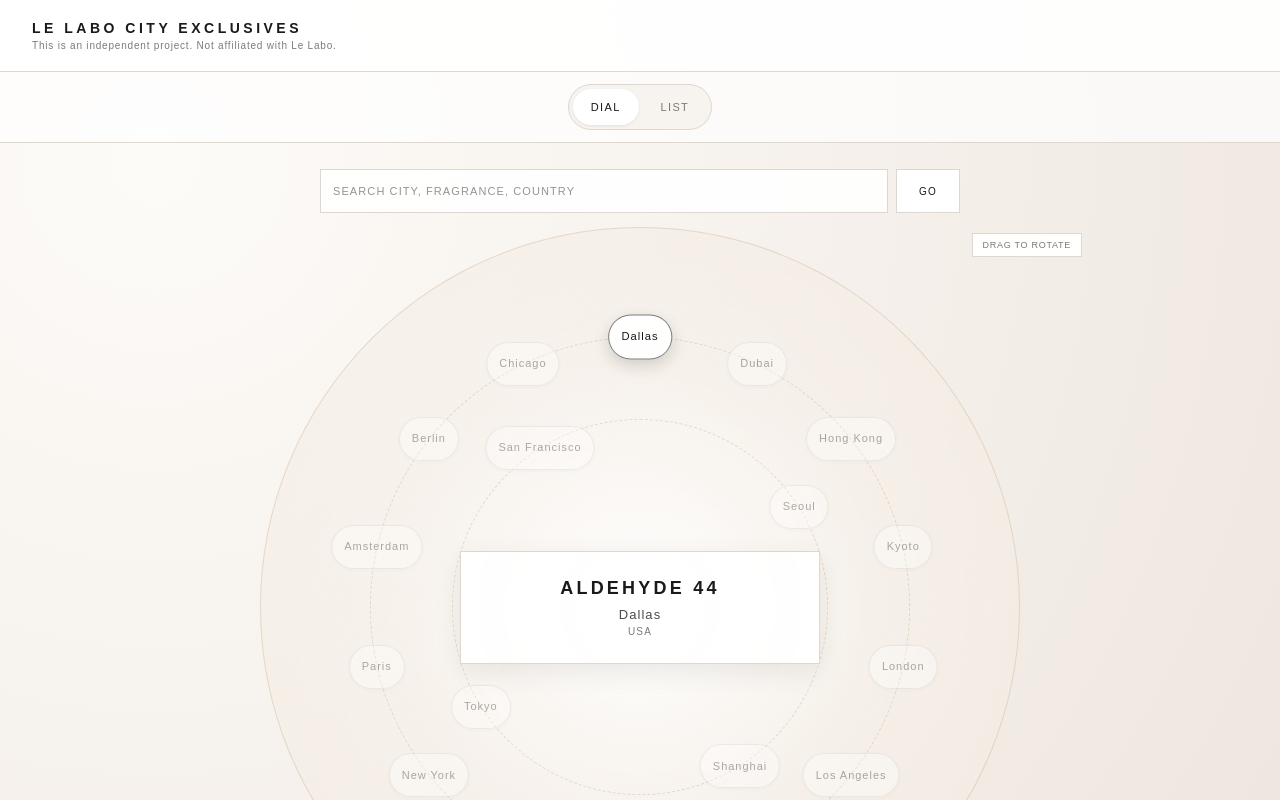
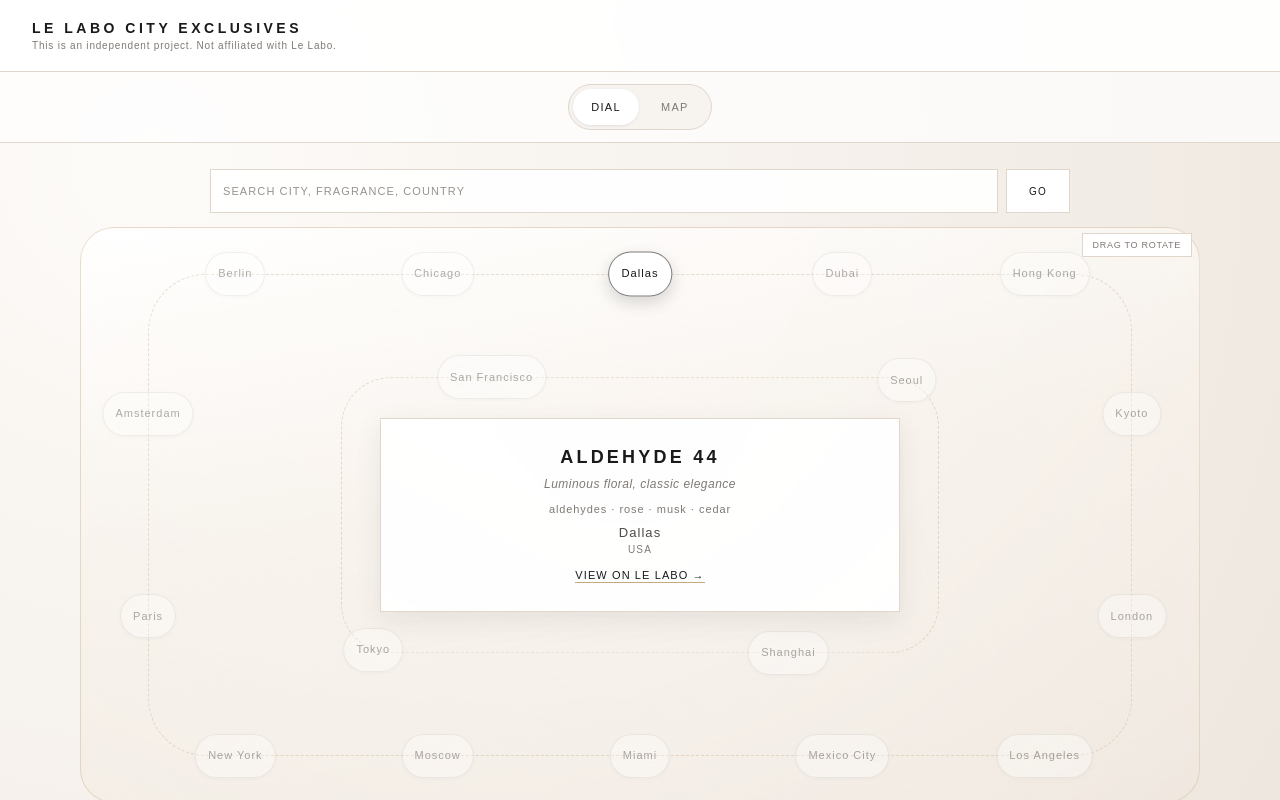
Before and after one commit to yisselda/LeLaboFragrancesMap, a React (Vite) app: page / in a window 1280 px wide. Both pictures are taken after a click on the tab "DIAL". Built offline with nearby package versions, Linux system fonts and the light colour scheme.

Commit message:
feat: switch dial to rectangular layout and enrich center card

```diff
--- a/src/components/CenterCard.tsx
+++ b/src/components/CenterCard.tsx
@@ -16,8 +16,22 @@
   return (
     <article className="dial-center-card" aria-live="polite">
       <p className="dial-center-name">{fragrance.name}</p>
+      {fragrance.tagline && (
+        <p className="dial-center-tagline">{fragrance.tagline}</p>
+      )}
+      {fragrance.notes && fragrance.notes.length > 0 && (
+        <p className="dial-center-notes">{fragrance.notes.join(" · ")}</p>
+      )}
       <p className="dial-center-city">{fragrance.city}</p>
       <p className="dial-center-country">{fragrance.country}</p>
+      <a
+        className="dial-center-link"
+        href={fragrance.url}
+        target="_blank"
+        rel="noopener noreferrer"
+      >
+        View on Le Labo &rarr;
+      </a>
     </article>
   );
 }
--- a/src/components/CityPill.tsx
+++ b/src/components/CityPill.tsx
@@ -28,6 +28,7 @@
       className={`city-pill ${selected ? "selected" : ""} ${
         dimmed ? "dimmed" : ""
       } ${matched ? "matched" : ""}`}
+      data-fragrance-name={fragrance.name}
       style={{ left: `${x}px`, top: `${y}px` }}
       onClick={() => {
         if (!suppressClick) {
--- a/src/components/DialView.tsx
+++ b/src/components/DialView.tsx
@@ -21,14 +21,37 @@
 
 interface DialNode {
   fragrance: Fragrance;
-  baseAngle: number;
+  baseProgress: number;
   ring: "outer" | "inner";
 }
 
+interface RectPath {
+  x: number;
+  y: number;
+  width: number;
+  height: number;
+  radius: number;
+  topStraight: number;
+  rightStraight: number;
+  bottomStraight: number;
+  leftStraight: number;
+  halfTopStraight: number;
+  quarterArc: number;
+  perimeter: number;
+}
+
+interface StageBounds {
+  width: number;
+  height: number;
+}
+
 const TAU = Math.PI * 2;
-const ANCHOR_ANGLE = -Math.PI / 2;
 const OUTER_RING_COUNT = 14;
 const HINT_DISMISS_KEY = "le-labo-dial-hint-dismissed";
+
+function clamp(value: number, min: number, max: number): number {
+  return Math.min(Math.max(value, min), max);
+}
 
 function normalizeAngle(angle: number): number {
   let normalized = angle % TAU;
@@ -37,10 +60,163 @@
   return normalized;
 }
 
+function normalizeProgress(progress: number): number {
+  return ((progress % 1) + 1) % 1;
+}
+
+function shortestProgressDelta(from: number, to: number): number {
+  let delta = normalizeProgress(to - from);
+  if (delta > 0.5) {
+    delta -= 1;
+  }
+  return delta;
+}
+
 function easeInOutQuad(progress: number): number {
   return progress < 0.5
     ? 2 * progress * progress
     : 1 - Math.pow(-2 * progress + 2, 2) / 2;
+}
+
+function buildRoundedRectPath(
+  stageWidth: number,
+  stageHeight: number,
+  padX: number,
+  padY: number,
+  radiusFactor: number
+): RectPath {
+  const width = Math.max(stageWidth - padX * 2, 180);
+  const height = Math.max(stageHeight - padY * 2, 180);
+
+  const x = (stageWidth - width) / 2;
+  const y = (stageHeight - height) / 2;
+
+  const maxRadius = Math.max(Math.min(width, height) / 2 - 1, 12);
+  const radius = clamp(Math.min(width, height) * radiusFactor, 12, maxRadius);
+
+  const topStraight = Math.max(width - radius * 2, 0);
+  const rightStraight = Math.max(height - radius * 2, 0);
+  const bottomStraight = topStraight;
+  const leftStraight = rightStraight;
+  const halfTopStraight = topStraight / 2;
+  const quarterArc = (Math.PI * radius) / 2;
+
+  const perimeter =
+    halfTopStraight +
+    quarterArc +
+    rightStraight +
+    quarterArc +
+    bottomStraight +
+    quarterArc +
+    leftStraight +
+    quarterArc +
+    halfTopStraight;
+
+  return {
+    x,
+    y,
+    width,
+    height,
+    radius,
+    topStraight,
+    rightStraight,
+    bottomStraight,
+    leftStraight,
+    halfTopStraight,
+    quarterArc,
+    perimeter,
+  };
+}
+
+function pointOnRoundedRectPath(path: RectPath, rawProgress: number) {
+  const progress = normalizeProgress(rawProgress);
+  let distance = progress * path.perimeter;
+
+  const {
+    x,
+    y,
+    width,
+    height,
+    radius,
+    halfTopStraight,
+    quarterArc,
+    rightStraight,
+    bottomStraight,
+    leftStraight,
+  } = path;
+
+  if (distance <= halfTopStraight) {
+    return {
+      x: x + width / 2 + distance,
+      y,
+    };
+  }
+  distance -= halfTopStraight;
+
+  if (distance <= quarterArc) {
+    const theta = -Math.PI / 2 + distance / radius;
+    return {
+      x: x + width - radius + Math.cos(theta) * radius,
+      y: y + radius + Math.sin(theta) * radius,
+    };
+  }
+  distance -= quarterArc;
+
+  if (distance <= rightStraight) {
+    return {
+      x: x + width,
+      y: y + radius + distance,
+    };
+  }
+  distance -= rightStraight;
+
+  if (distance <= quarterArc) {
+    const theta = distance / radius;
+    return {
+      x: x + width - radius + Math.cos(theta) * radius,
+      y: y + height - radius + Math.sin(theta) * radius,
+    };
+  }
+  distance -= quarterArc;
+
+  if (distance <= bottomStraight) {
+    return {
+      x: x + width - radius - distance,
+      y: y + height,
+    };
+  }
+  distance -= bottomStraight;
+
+  if (distance <= quarterArc) {
+    const theta = Math.PI / 2 + distance / radius;
+    return {
+      x: x + radius + Math.cos(theta) * radius,
+      y: y + height - radius + Math.sin(theta) * radius,
+    };
+  }
+  distance -= quarterArc;
+
+  if (distance <= leftStraight) {
+    return {
+      x,
+      y: y + height - radius - distance,
+    };
+  }
+  distance -= leftStraight;
+
+  if (distance <= quarterArc) {
+    const theta = Math.PI + distance / radius;
+    return {
+      x: x + radius + Math.cos(theta) * radius,
+      y: y + radius + Math.sin(theta) * radius,
+    };
+  }
+  distance -= quarterArc;
+
+  return {
+    x: x + radius + distance,
+    y,
+  };
 }
 
 export default function DialView({
@@ -62,15 +238,15 @@
     const outerCount = Math.min(OUTER_RING_COUNT, orderedFragrances.length);
     const innerCount = Math.max(orderedFragrances.length - outerCount, 0);
 
-    const outerStep = outerCount > 0 ? TAU / outerCount : 0;
-    const innerStep = innerCount > 0 ? TAU / innerCount : 0;
+    const outerStep = outerCount > 0 ? 1 / outerCount : 0;
+    const innerStep = innerCount > 0 ? 1 / innerCount : 0;
     const innerOffset = innerCount > 0 ? innerStep / 2 : 0;
 
     return orderedFragrances.map((fragrance, index) => {
       if (index < outerCount) {
         return {
           fragrance,
-          baseAngle: index * outerStep,
+          baseProgress: index * outerStep,
           ring: "outer",
         };
       }
@@ -78,7 +254,7 @@
       const innerIndex = index - outerCount;
       return {
         fragrance,
-        baseAngle: innerIndex * innerStep + innerOffset,
+        baseProgress: innerIndex * innerStep + innerOffset,
         ring: "inner",
       };
     });
@@ -89,7 +265,7 @@
     [nodes]
   );
 
-  const [rotation, setRotation] = useState(() => {
+  const [rotationOffset, setRotationOffset] = useState(() => {
     if (!selectedFragrance) {
       return 0;
     }
@@ -99,18 +275,24 @@
       return 0;
     }
 
-    return normalizeAngle(ANCHOR_ANGLE - selectedNode.baseAngle);
+    return normalizeProgress(-selectedNode.baseProgress);
   });
-  const rotationRef = useRef(rotation);
+  const rotationOffsetRef = useRef(rotationOffset);
+
+  const [stageBounds, setStageBounds] = useState<StageBounds>({
+    width: 0,
+    height: 0,
+  });
 
   const animationFrameRef = useRef<number | null>(null);
   const dragFrameRef = useRef<number | null>(null);
-  const pendingDragRotationRef = useRef<number | null>(null);
+  const pendingDragOffsetRef = useRef<number | null>(null);
   const stageRef = useRef<HTMLDivElement | null>(null);
 
   const pointerIdRef = useRef<number | null>(null);
+  const pointerDownFragranceNameRef = useRef<string | null>(null);
   const dragStartAngleRef = useRef(0);
-  const dragStartRotationRef = useRef(0);
+  const dragStartOffsetRef = useRef(0);
   const draggedRef = useRef(false);
 
   const [isDragging, setIsDragging] = useState(false);
@@ -123,12 +305,21 @@
       return true;
     }
   });
-  const [stageSize, setStageSize] = useState(0);
 
-  const effectiveSize = stageSize || 640;
-  const outerRadius = Math.min(Math.max(effectiveSize * 0.44, 120), 270);
-  const innerRadius = Math.min(Math.max(effectiveSize * 0.29, 78), 188);
-  const center = effectiveSize / 2;
+  const stageWidth = stageBounds.width || 920;
+  const stageHeight = stageBounds.height || 620;
+
+  const outerPath = useMemo(() => {
+    const padX = clamp(stageWidth * 0.06, 24, 86);
+    const padY = clamp(stageHeight * 0.08, 24, 84);
+    return buildRoundedRectPath(stageWidth, stageHeight, padX, padY, 0.12);
+  }, [stageHeight, stageWidth]);
+
+  const innerPath = useMemo(() => {
+    const padX = clamp(stageWidth * 0.24, 88, 260);
+    const padY = clamp(stageHeight * 0.26, 88, 220);
+    return buildRoundedRectPath(stageWidth, stageHeight, padX, padY, 0.18);
+  }, [stageHeight, stageWidth]);
 
   const selectedName = selectedFragrance?.name ?? null;
   const normalizedSearch = searchTerm.trim().toLowerCase();
@@ -136,25 +327,32 @@
   const dialStyle = useMemo(
     () =>
       ({
-        "--dial-outer-diameter": `${outerRadius * 2}px`,
-        "--dial-inner-diameter": `${innerRadius * 2}px`,
+        "--dial-outer-width": `${outerPath.width}px`,
+        "--dial-outer-height": `${outerPath.height}px`,
+        "--dial-outer-radius": `${outerPath.radius}px`,
+        "--dial-inner-width": `${innerPath.width}px`,
+        "--dial-inner-height": `${innerPath.height}px`,
+        "--dial-inner-radius": `${innerPath.radius}px`,
       }) as CSSProperties,
-    [innerRadius, outerRadius]
+    [innerPath, outerPath]
   );
 
   const positionedNodes = useMemo(
     () =>
       nodes.map((node) => {
-        const radius = node.ring === "outer" ? outerRadius : innerRadius;
-        const angle = node.baseAngle + rotation;
+        const path = node.ring === "outer" ? outerPath : innerPath;
+        const point = pointOnRoundedRectPath(
+          path,
+          node.baseProgress + rotationOffset
+        );
 
         return {
           ...node,
-          x: center + Math.cos(angle) * radius,
-          y: center + Math.sin(angle) * radius,
+          x: point.x,
+          y: point.y,
         };
       }),
-    [center, innerRadius, nodes, outerRadius, rotation]
+    [innerPath, nodes, outerPath, rotationOffset]
   );
 
   const matchingNameSet = useMemo(() => {
@@ -185,19 +383,19 @@
     }
   }, []);
 
-  const animateToRotation = useCallback((targetRotation: number) => {
+  const animateToOffset = useCallback((targetOffset: number) => {
     if (animationFrameRef.current !== null) {
       cancelAnimationFrame(animationFrameRef.current);
       animationFrameRef.current = null;
     }
 
-    const target = normalizeAngle(targetRotation);
-    const start = rotationRef.current;
-    const delta = normalizeAngle(target - start);
+    const target = normalizeProgress(targetOffset);
+    const start = rotationOffsetRef.current;
+    const delta = shortestProgressDelta(start, target);
 
-    if (Math.abs(delta) < 0.001) {
-      rotationRef.current = target;
-      setRotation(target);
+    if (Math.abs(delta) < 0.0002) {
+      rotationOffsetRef.current = target;
+      setRotationOffset(target);
       return;
     }
 
@@ -207,10 +405,10 @@
     const tick = (now: number) => {
       const progress = Math.min((now - startTime) / duration, 1);
       const easedProgress = easeInOutQuad(progress);
-      const next = normalizeAngle(start + delta * easedProgress);
+      const next = normalizeProgress(start + delta * easedProgress);
 
-      rotationRef.current = next;
-      setRotation(next);
+      rotationOffsetRef.current = next;
+      setRotationOffset(next);
 
       if (progress < 1) {
         animationFrameRef.current = requestAnimationFrame(tick);
@@ -222,36 +420,36 @@
     animationFrameRef.current = requestAnimationFrame(tick);
   }, []);
 
-  const getAnchorRotation = useCallback(
+  const getAnchorOffset = useCallback(
     (fragranceName: string): number | null => {
       const node = nodeByName.get(fragranceName);
       if (!node) {
         return null;
       }
-      return normalizeAngle(ANCHOR_ANGLE - node.baseAngle);
+      return normalizeProgress(-node.baseProgress);
     },
     [nodeByName]
   );
 
   const selectAndAnchor = useCallback(
     (fragrance: Fragrance, animate = true) => {
-      const targetRotation = getAnchorRotation(fragrance.name);
-      if (targetRotation === null) {
+      const targetOffset = getAnchorOffset(fragrance.name);
+      if (targetOffset === null) {
         return;
       }
 
       onSelectFragrance(fragrance);
 
       if (animate) {
-        animateToRotation(targetRotation);
+        animateToOffset(targetOffset);
       } else {
-        rotationRef.current = targetRotation;
-        setRotation(targetRotation);
+        rotationOffsetRef.current = targetOffset;
+        setRotationOffset(targetOffset);
       }
 
       dismissHint();
     },
-    [animateToRotation, dismissHint, getAnchorRotation, onSelectFragrance]
+    [animateToOffset, dismissHint, getAnchorOffset, onSelectFragrance]
   );
 
   const findBestMatch = useCallback(
@@ -303,7 +501,7 @@
   }, [findBestMatch, searchTerm, selectAndAnchor]);
 
   const findNearestNode = useCallback(
-    (currentRotation: number): DialNode | null => {
+    (currentOffset: number): DialNode | null => {
       if (nodes.length === 0) {
         return null;
       }
@@ -312,8 +510,8 @@
       let smallestDelta = Number.POSITIVE_INFINITY;
 
       for (const node of nodes) {
-        const angle = node.baseAngle + currentRotation;
-        const delta = Math.abs(normalizeAngle(ANCHOR_ANGLE - angle));
+        const progress = normalizeProgress(node.baseProgress + currentOffset);
+        const delta = Math.abs(shortestProgressDelta(progress, 0));
 
         if (delta < smallestDelta) {
           smallestDelta = delta;
@@ -326,8 +524,8 @@
     [nodes]
   );
 
-  const updateRotationFromPointer = useCallback((nextRotation: number) => {
-    pendingDragRotationRef.current = normalizeAngle(nextRotation);
+  const updateOffsetFromPointer = useCallback((nextOffset: number) => {
+    pendingDragOffsetRef.current = normalizeProgress(nextOffset);
 
     if (dragFrameRef.current !== null) {
       return;
@@ -335,14 +533,14 @@
 
     dragFrameRef.current = requestAnimationFrame(() => {
       dragFrameRef.current = null;
-      const pending = pendingDragRotationRef.current;
+      const pending = pendingDragOffsetRef.current;
       if (pending === null) {
         return;
       }
 
-      rotationRef.current = pending;
-      setRotation(pending);
-      pendingDragRotationRef.current = null;
+      rotationOffsetRef.current = pending;
+      setRotationOffset(pending);
+      pendingDragOffsetRef.current = null;
     });
   }, []);
 
@@ -374,8 +572,13 @@
       }
 
       pointerIdRef.current = event.pointerId;
+      const target = event.target as HTMLElement | null;
+      pointerDownFragranceNameRef.current =
+        target
+          ?.closest<HTMLButtonElement>("[data-fragrance-name]")
+          ?.dataset.fragranceName ?? null;
       dragStartAngleRef.current = getPointerAngle(event);
-      dragStartRotationRef.current = rotationRef.current;
+      dragStartOffsetRef.current = rotationOffsetRef.current;
       draggedRef.current = false;
 
       event.currentTarget.setPointerCapture(event.pointerId);
@@ -392,17 +595,17 @@
       }
 
       const pointerAngle = getPointerAngle(event);
-      const delta = normalizeAngle(pointerAngle - dragStartAngleRef.current);
-      const nextRotation = dragStartRotationRef.current + delta;
+      const deltaAngle = normalizeAngle(pointerAngle - dragStartAngleRef.current);
+      const nextOffset = dragStartOffsetRef.current + deltaAngle / TAU;
 
-      if (Math.abs(delta) > 0.03) {
+      if (Math.abs(deltaAngle) > 0.03) {
         draggedRef.current = true;
         setSuppressClick(true);
       }
 
-      updateRotationFromPointer(nextRotation);
+      updateOffsetFromPointer(nextOffset);
     },
-    [getPointerAngle, updateRotationFromPointer]
+    [getPointerAngle, updateOffsetFromPointer]
   );
 
   const handlePointerUp = useCallback(
@@ -423,17 +626,26 @@
         dragFrameRef.current = null;
       }
 
-      if (pendingDragRotationRef.current !== null) {
-        const pending = pendingDragRotationRef.current;
-        pendingDragRotationRef.current = null;
-        rotationRef.current = pending;
-        setRotation(pending);
+      if (pendingDragOffsetRef.current !== null) {
+        const pending = pendingDragOffsetRef.current;
+        pendingDragOffsetRef.current = null;
+        rotationOffsetRef.current = pending;
+        setRotationOffset(pending);
       }
 
-      const nearest = findNearestNode(rotationRef.current);
-      if (nearest) {
-        selectAndAnchor(nearest.fragrance, true);
+      if (!draggedRef.current && pointerDownFragranceNameRef.current) {
+        const directNode = nodeByName.get(pointerDownFragranceNameRef.current);
+        if (directNode) {
+          selectAndAnchor(directNode.fragrance, true);
+        }
+      } else {
+        const nearest = findNearestNode(rotationOffsetRef.current);
+        if (nearest) {
+          selectAndAnchor(nearest.fragrance, true);
+        }
       }
+
+      pointerDownFragranceNameRef.current = null;
 
       if (!draggedRef.current) {
         setTimeout(() => setSuppressClick(false), 0);
@@ -442,7 +654,7 @@
 
       setTimeout(() => setSuppressClick(false), 120);
     },
-    [findNearestNode, selectAndAnchor]
+    [findNearestNode, nodeByName, selectAndAnchor]
   );
 
   const handleKeyDown = useCallback(
@@ -496,7 +708,21 @@
         return;
       }
 
-      setStageSize(Math.min(entry.contentRect.width, entry.contentRect.height));
+      setStageBounds((current) => {
+        const next = {
+          width: entry.contentRect.width,
+          height: entry.contentRect.height,
+        };
+
+        if (
+          Math.abs(current.width - next.width) < 0.5 &&
+          Math.abs(current.height - next.height) < 0.5
+        ) {
+          return current;
+        }
+
+        return next;
+      });
     });
 
     resizeObserver.observe(stage);
@@ -542,7 +768,7 @@
           style={dialStyle}
           tabIndex={0}
           role="group"
-          aria-label="Circular city selector. Drag to rotate or use left and right arrow keys."
+          aria-label="Rectangular city selector. Drag to rotate or use arrow keys."
           onKeyDown={handleKeyDown}
           onPointerDown={handlePointerDown}
           onPointerMove={handlePointerMove}
--- a/src/components/ViewToggle.tsx
+++ b/src/components/ViewToggle.tsx
@@ -22,7 +22,7 @@
         className={`view-toggle-button ${value === "list" ? "active" : ""}`}
         onClick={() => onChange("list")}
       >
-        List
+        Map
       </button>
     </div>
   );
--- a/src/index.css
+++ b/src/index.css
@@ -240,7 +240,7 @@
 }
 
 .dial-search-wrap {
-  width: min(100%, 640px);
+  width: min(100%, 860px);
 }
 
 .dial-search-box {
@@ -278,7 +278,9 @@
 }
 
 .dial-stage-shell {
-  width: min(100%, 900px);
+  width: min(100%, 1120px);
+  flex: 1;
+  min-height: 460px;
   display: flex;
   justify-content: center;
   position: relative;
@@ -301,11 +303,17 @@
 
 .dial-stage {
   position: relative;
-  width: min(100%, clamp(360px, 72vw, 760px));
-  aspect-ratio: 1 / 1;
+  width: 100%;
+  height: clamp(460px, 72dvh, 860px);
   border: 1px solid rgba(196, 168, 130, 0.34);
-  border-radius: 50%;
-  background: radial-gradient(circle at center, rgba(255, 255, 255, 0.9) 0%, rgba(246, 240, 233, 0.7) 46%, rgba(240, 231, 220, 0.45) 100%);
+  border-radius: clamp(20px, 3vw, 34px);
+  background: linear-gradient(
+      170deg,
+      rgba(255, 255, 255, 0.9) 0%,
+      rgba(247, 241, 234, 0.76) 45%,
+      rgba(239, 231, 222, 0.58) 100%
+    ),
+    radial-gradient(circle at 50% 40%, rgba(255, 255, 255, 0.7), rgba(0, 0, 0, 0));
   touch-action: none;
   user-select: none;
 }
@@ -319,19 +327,20 @@
   top: 50%;
   left: 50%;
   border: 1px dashed rgba(196, 168, 130, 0.38);
-  border-radius: 50%;
   transform: translate(-50%, -50%);
   pointer-events: none;
 }
 
 .dial-orbit-guide.outer {
-  width: var(--dial-outer-diameter);
-  height: var(--dial-outer-diameter);
+  width: var(--dial-outer-width);
+  height: var(--dial-outer-height);
+  border-radius: var(--dial-outer-radius);
 }
 
 .dial-orbit-guide.inner {
-  width: var(--dial-inner-diameter);
-  height: var(--dial-inner-diameter);
+  width: var(--dial-inner-width);
+  height: var(--dial-inner-height);
+  border-radius: var(--dial-inner-radius);
 }
 
 .city-pill {
@@ -339,7 +348,7 @@
   transform: translate(-50%, -50%);
   min-height: 44px;
   min-width: 44px;
-  max-width: clamp(118px, 19vw, 170px);
+  max-width: clamp(118px, 14vw, 180px);
   padding: 9px 12px;
   border: 1px solid rgba(26, 26, 26, 0.18);
   border-radius: 999px;
@@ -387,12 +396,13 @@
 }
 
 .dial-center-card {
-  width: min(78%, 360px);
+  width: min(64%, 520px);
   background: rgba(255, 255, 255, 0.94);
   border: 1px solid var(--color-border);
-  padding: clamp(16px, 3.2vw, 26px);
+  padding: clamp(18px, 2.6vw, 28px);
   text-align: center;
   box-shadow: 0 8px 26px rgba(22, 22, 22, 0.08);
+  pointer-events: auto;
 }
 
 .dial-center-name {
@@ -401,6 +411,23 @@
   text-transform: uppercase;
   font-weight: 700;
   margin-bottom: 8px;
+}
+
+.dial-center-tagline {
+  font-size: clamp(10px, 1.4vw, 12px);
+  letter-spacing: 0.04em;
+  font-style: italic;
+  color: var(--color-muted);
+  margin-bottom: 8px;
+  line-height: 1.4;
+}
+
+.dial-center-notes {
+  font-size: clamp(9px, 1.2vw, 11px);
+  letter-spacing: 0.08em;
+  color: var(--color-muted);
+  margin-bottom: 8px;
+  line-height: 1.5;
 }
 
 .dial-center-city {
@@ -416,6 +443,26 @@
   letter-spacing: 0.12em;
   text-transform: uppercase;
   color: var(--color-muted);
+}
+
+.dial-center-country {
+  margin-bottom: 10px;
+}
+
+.dial-center-link {
+  display: inline-block;
+  font-size: 11px;
+  letter-spacing: 0.1em;
+  text-transform: uppercase;
+  color: var(--color-text);
+  text-decoration: none;
+  border-bottom: 1px solid var(--color-accent);
+  padding-bottom: 1px;
+  transition: border-color 0.2s;
+}
+
+.dial-center-link:hover {
+  border-color: var(--color-text);
 }
 
 /* Utility */
@@ -542,7 +589,7 @@
   }
 
   .dial-stage {
-    width: min(100%, 96vw);
+    height: clamp(420px, 66dvh, 620px);
   }
 
   .city-pill {
@@ -551,6 +598,6 @@
   }
 
   .dial-center-card {
-    width: min(80%, 320px);
+    width: min(74%, 360px);
   }
 }
```
